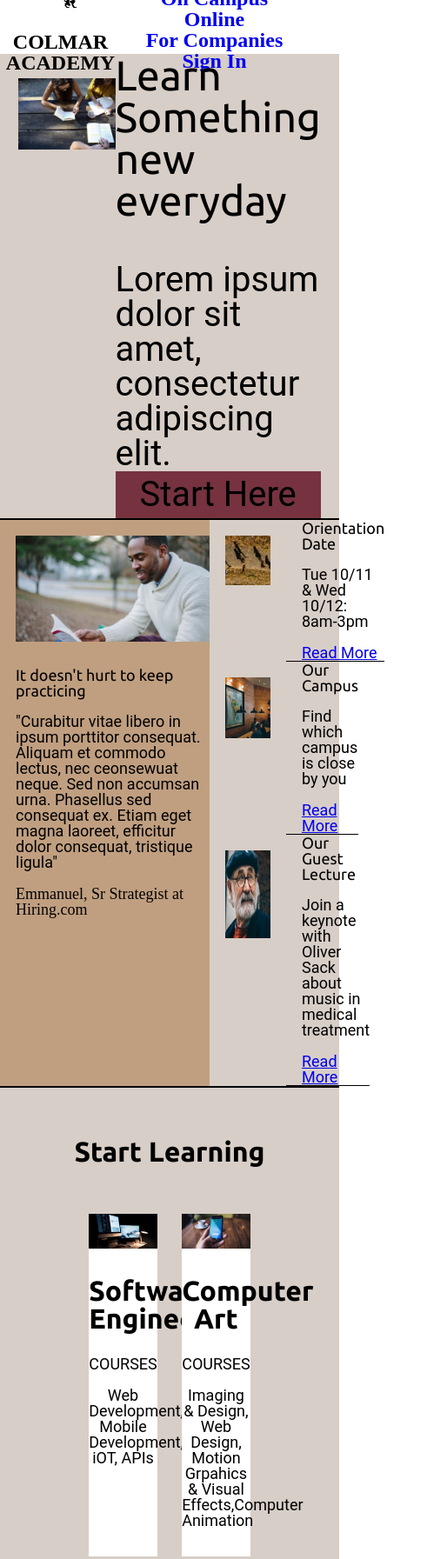
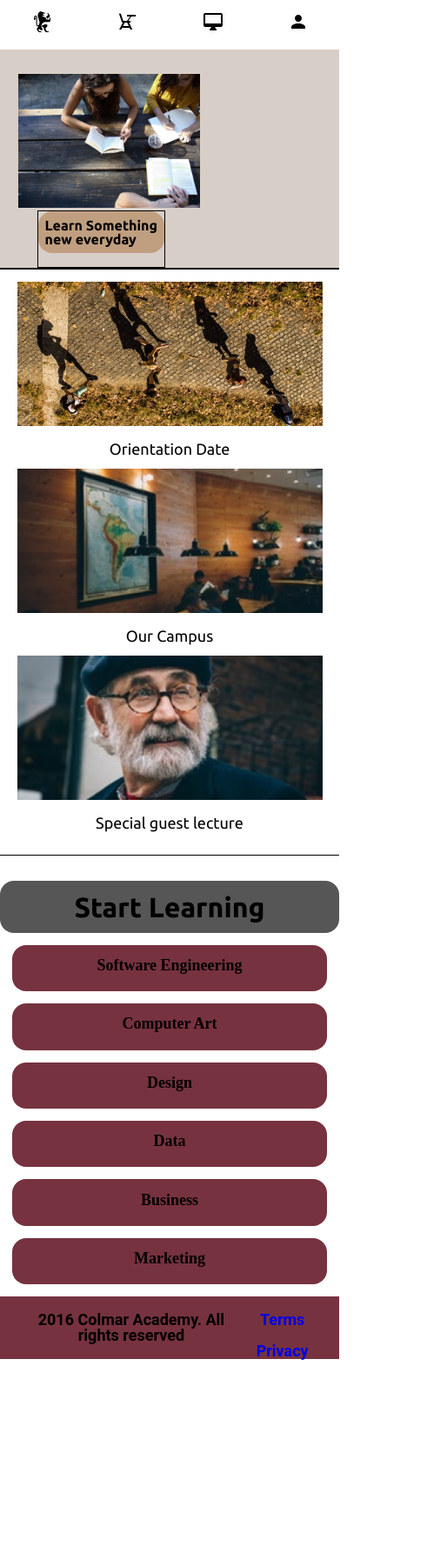
Before and after one commit to Mar50/colmar_academy, a plain HTML site: page index.html in a window 390 px wide. Shown: the top 1793 px of the page at 87% size, 491 px wide, since content can reach past the window. After the commit the page ends 1564 px from the top, so only its background shows below. Drawn offline with Linux system fonts and the light colour scheme.

Commit message:
Almost done responsive design

```diff
--- a/index.html
+++ b/index.html
@@ -6,7 +6,7 @@
 <link href="./resources/css/reset.css" type="text/css" rel="stylesheet">
 <link href="./resources/css/style.css" type="text/css" rel="stylesheet">
 <link href="./resources/images/site-logo/favicon.ico" rel="icon">
-<title>Colmar Acedemy</title>
+<title>Colmar Academy</title>
 </head>
 
 <!--PAGE HEADER-->
@@ -14,7 +14,7 @@
   <div class="header_container">
     <div class="left_nav">
       <img src="./resources/images/ic-logo.svg" alt="site logo"/>
-      <span><b>COLMAR ACADEMY</b></span>
+      <span><b>COLMAR</b></span><span id="academy_word"><b>ACADEMY</b></span>
     </div>
     <div class="right_nav">
       <nav>
@@ -24,12 +24,26 @@
         <a href="#signin"><span>Sign In</span></a>
       </nav>
     </div>
+</header>
+
+<div class="mobile_nav">
+  <div>
+    <img src="./resources/images/ic-logo.svg"/>
   </div>
-</header>
+  <div>
+    <a href="#oncampus"><img src="./resources/images/ic-on-campus.svg"/></a>
+  </div>
+  <div>
+    <a href="#online"><img src="./resources/images/ic-online.svg"/></a>
+  </div>
+  <div>
+    <a href="#forcompanies"><img src="./resources/images/ic-login.svg"/></a>
+  </div>
+</div>
 
 <!--BANNER CONTAINER-->
 <body>
-  <div id="learn_something_box" class="big_flex_container main_content_container">
+  <div id="learn_something_box" class="main_content_container">
     <div class="learn_something_left_column">
       <img id="learn_something_img" src="./resources/images/banner.jpg"/>
     </div>
@@ -60,7 +74,7 @@
     <div class="main_info_box_right_column">
       <div class="list_object">
       <img src="./resources/images/information-orientation.jpg"/>
-        <div class="list_object_text">
+        <div class="list_object_text list_border">
         <h1>Orientation Date</h1>
         <br>
         <p>Tue 10/11 & Wed 10/12: 8am-3pm</p>
@@ -71,25 +85,49 @@
 
       <div class="list_object">
       <img src="./resources/images/information-campus.jpg"/>
-        <div class="list_object_text">
+        <div class="list_object_text list_border">
         <h1>Our Campus</h1>
         <br>
-        <p>Find which campus is close by you</p>
+        <p>Find which campus is close by you.</p>
         <br>
         <a href="#readmore"><p>Read More</p></a>
         </div>
       </div>
 
-      <div class="list_object">
+      <div id="last_list_item"class="list_object">
       <img src="./resources/images/information-guest-lecture.jpg"/>
         <div class="list_object_text">
         <h1>Our Guest Lecture</h1>
         <br>
-        <p>Join a keynote with Oliver Sack about music in medical treatment</p>
+        <p>Join a keynote with Oliver Sack about music in medical treatment.</p>
         <br>
         <a href="#readmore"><p>Read More</p></a>
         </div>
       </div>
+    </div>
+  </div>
+
+<!--MAIN INFO BOX MOBILE-->
+  <div class="main_info_box_mobile">
+    <div class="main_info_list_item_mobile">
+      <img src="./resources/images/information-orientation-mobile.jpg"/>
+      <h1>Orientation Date</h1>
+      <p>Tue 10/11 & Wed 10/12: 8am - 3pm.</p>
+      <p>Read More</p>
+    </div>
+
+    <div class="main_info_list_item_mobile">
+      <img src="./resources/images/information-campus-mobile.jpg"/>
+      <h1>Our Campus</h1>
+      <p>Find which campus is close by you</p>
+      <p>Read More</p>
+    </div>
+
+    <div class="main_info_list_item_mobile">
+      <img src="./resources/images/information-guest-lecture-mobile.jpg"/>
+      <h1>Special guest lecture</h1>
+      <p>Join a keynote with Oliver Slack about music in medical treatment</p>
+      <p>Read More</p>
     </div>
   </div>
 
@@ -159,6 +197,19 @@
     </div>
   </div>
 
+  <!--START LEARNING MOBILE LIST-->
+  <div class="start_learning_mobile_list">
+    <h1>Start Learning</h1>
+    <ul>
+      <li>Software Engineering</li>
+      <li>Computer Art</li>
+      <li>Design</li>
+      <li>Data</li>
+      <li>Business</li>
+      <li>Marketing</li>
+    </ul>
+  </div>
+
 <!--THESIS CONTENT-->
   <div class="thesis_container">
     <h1>Thesis Exibit</h1>
@@ -174,7 +225,7 @@
         <div class="thesis_list_item">
           <div class="list_object">
             <img src="./resources/images/thesis-fisma.jpg"/>
-            <div class="list_object_text">
+            <div class="list_object_text list_border">
             <h1>Fisma: Design and Prototype</h1>
             <p>Designer showcase of new prototype product</p>
             </div>
@@ -184,15 +235,21 @@
         <div class="thesis_list_item">
           <div class="list_object">
             <img src="./resources/images/thesis-now-and-then.jpg"/>
-            <div class="list_object_text">
+            <div class="list_object_text list_border">
             <h1>Now and then</h1>
             <p>Research study about New York</p>
             </div>
           </div>
         </div>
+      </div>
     </div>
   </div>
-</div>
+
+  <div class="thesis_container_mobile">
+    <h1>Thesis Exhibits</h1>
+    <video src="./resources/videos/thesis.mp4" autoplay></video>
+  </div>
+
 </body>
 
 <footer>
--- a/resources/css/style.css
+++ b/resources/css/style.css
@@ -22,14 +22,25 @@ p{
   align-items:center;
   justify-content: space-between;
   width: 100%;
+  border-bottom: 2px solid black;
+}
+
+#academy_word{
+  margin-left: 0.5rem;
+  color: gray;
 }
 
 nav:first-child{
   padding-right: 1.125rem;
 }
 
+.left_nav{
+  display: flex;
+}
+
 .left_nav span{
   font-size: 1.5rem;
+  margin: auto;
 }
 
 .left_nav img{
@@ -43,9 +54,8 @@ nav span{
   font-size: 1.5rem;
 }
 
-.big_flex_container{
-  display: flex;
-  height: auto;
+.mobile_nav{
+  display: none;
 }
 
 .learn_something_left_column{
@@ -59,6 +69,7 @@ nav span{
 }
 
 #learn_something_box{
+  display: flex;
   /*GRAIN*/
   background-color: #D7CEC7;
 }
@@ -66,11 +77,13 @@ nav span{
 #learn_button{
   text-align: center;
   width: 100%;
+  border-radius: 1rem;
   /*OXBLOOD*/
   background-color: #76323F;
 }
 
 #learn_button p{
+  margin: auto;
   padding-top: 0.44rem;
   padding-bottom: 0.44rem;
 }
@@ -87,14 +100,28 @@ nav span{
 
 
 .text_flexbox{
-  margin: auto;
+  display: flex;
+  flex-direction: column;
+  margin-top: auto;
+  margin-left: 1.33rem;
+  margin-right: auto;
+  margin-bottom: auto;
   text-align: left;
-  font-size: 3rem;
-  height: auto;
+  font-size: 2rem;
+  border: solid 1px black;
+}
+
+.text_flexbox h1{
+  font-weight: bold;
+  padding: 0.5rem;
+  /*TAN*/
+  background-color: #C09F80;
+  border-radius: 1rem;
 }
 
 .text_flexbox p{
-  font-size: 2.5rem;
+  font-size: 1.5rem;
+  margin-bottom: 2rem;
 }
 
 .main_info_box_left_column{
@@ -108,6 +135,12 @@ nav span{
   background-color: #C09F80;
 }
 
+/*MAIN STYLING CONTENT*/
+.main_info_box_left_column h1{
+  font-size: 2rem;
+  font-weight: bold;
+}
+
 .main_info_box_right_column{
   width: 40%;
   display: flex;
@@ -118,10 +151,16 @@ nav span{
   background-color: #D7CEC7;
 }
 
+.main_info_box_mobile{
+  display: none;
+}
+
 .list_object{
   display: flex;
   height: auto;
 }
+
+
 
 .list_object img{
   width: 35%;
@@ -136,15 +175,30 @@ nav span{
   align-items: left;
   justify-content: center;
   width: 100%;
+}
+
+.list_object_text h1{
+  font-weight: bold;
+  font-size: 1.5rem;
+}
+
+.list_border{
   border-bottom: 1px solid black;
 }
-
 
 .start_learning_container h1{
   margin-top: 1.77rem;
   margin-bottom: 1.77rem;
   font-size: 2rem;
   font-weight: bold;
+  padding: 0.5rem;
+  /*BLACKBOARD*/
+  background-color: #565656;
+  border-radius: 1rem;
+}
+
+.start_learning_mobile_list{
+  display: none;
 }
 
 .start_learning_container{
@@ -203,6 +257,10 @@ nav span{
   font-weight: bold;
   height: auto;
   text-align: center;
+  padding: 0.5rem;
+  /*BLACKBOARD*/
+  background-color: #565656;
+  border-radius: 1rem;
 }
 
 .thesis_video_container video{
@@ -236,10 +294,15 @@ nav span{
   display: flex;
 }
 
+.thesis_container_mobile{
+  display: none;
+}
+
 .footer_flex_container{
   display: flex;
   justify-content: space-between;
-  background-color: lightgrey;
+  /*OXBLOOD*/
+  background-color: #76323F;
 }
 
 .footer_flex_container p, span{
@@ -248,6 +311,166 @@ nav span{
   font-weight: bold;
 }
 
+@media only screen and (min-width:1200px){
+
+  .text_flexbox h1{
+    font-size: 4rem;
+  }
+
+  .text_flexbox p{
+    font-size: 2rem;
+  }
+}
+
+@media only screen and (max-width:1200px){
+
+  .left_nav{
+    display: flex;
+  }
+  .left_nav span{
+    font-size: 1rem;
+    padding: 0;
+    margin: auto;
+  }
+
+  .right_nav span{
+    font-size: 1rem;
+    padding: 0;
+  }
+
+  .text_flexbox{
+    font-size: 1rem;
+  }
+
+  .text_flexbox p{
+    margin: auto;
+  }
+
+  .start_learning_item{
+    min-width: 45%;
+  }
+
+  .main_info_box_left_column{
+    width: 50%;
+  }
+
+  .main_info_box_right_column{
+    width: 50%;
+  }
+
+  .start_learning_container{
+    width: 100%;
+    padding: 0;
+  }
+}
+
+@media only screen and (max-width:480px){
+  .header_container{
+    display: none;
+  }
+
+  .mobile_nav{
+    display: flex;
+    width: 100%;
+    height: 3.55rem;
+    background-color: white;
+    justify-content: space-around;
+    align-items: center;
+  }
+
+  #learn_something_box{
+    flex-direction: column;
+    margin: auto;
+  }
+
+  #learn_something_img{
+    margin: auto;
+    width: 100%;
+  }
+
+  .text_flexbox{
+    font-size: 1rem;
+  }
+
+  .learn_something_box{
+
+  }
+
+  .main_info_box_left_column{
+    display: none;
+  }
+
+  .main_info_box_right_column{
+    display: none;
+  }
+
+  .start_learning_container{
+    display: none;
+  }
+
+  .start_learning_mobile_list{
+    border-top: 1px solid black;
+    margin-top: 1.77rem;
+    display: flex;
+    flex-direction: column;
+  }
+
+  .main_info_box_mobile{
+    display: flex;
+    flex-direction: column;
+  }
+
+  .main_info_box_mobile img{
+    margin: 0.88rem;
+    width: 90%;
+  }
+
+  .start_learning_mobile_list{
+    border-top: 1px solid black;
+  }
+
+  .start_learning_mobile_list li{
+    border-radius: 1rem;
+    padding-top: 0.88rem;
+    padding-bottom: 1.33rem;
+    margin-left: 0.88rem;
+    margin-right: 0.88rem;
+    margin-bottom: 0.88rem;
+    font-weight: bold;
+    /*OXBLOOD*/
+    background-color: #76323F;
+  }
+
+  .start_learning_mobile_list h1{
+    font-size: 2rem;
+    margin-top: 1.77rem;
+    margin-bottom: 0.88rem;
+    padding: 0.88rem 0;
+    font-weight: bold;
+    border-radius: 1rem;
+    /*BLACKBOARD*/
+    background-color: #565656;
+  }
+
+  .start_learning_mobile_list li:hover{
+    /*TAN*/
+    background-color: #C09F80;
+  }
+
+  .start_learning_item{
+    width: 100%;
+  }
+
+  .start_learning_item img, p{
+    display: none;
+  }
+
+  .thesis_container{
+    display: none;
+  }
+
+}
+
 /*div{
   border: solid 1px black;
 }
```
Also changed, not shown: resources/images/color-scheme.jpg (added).
